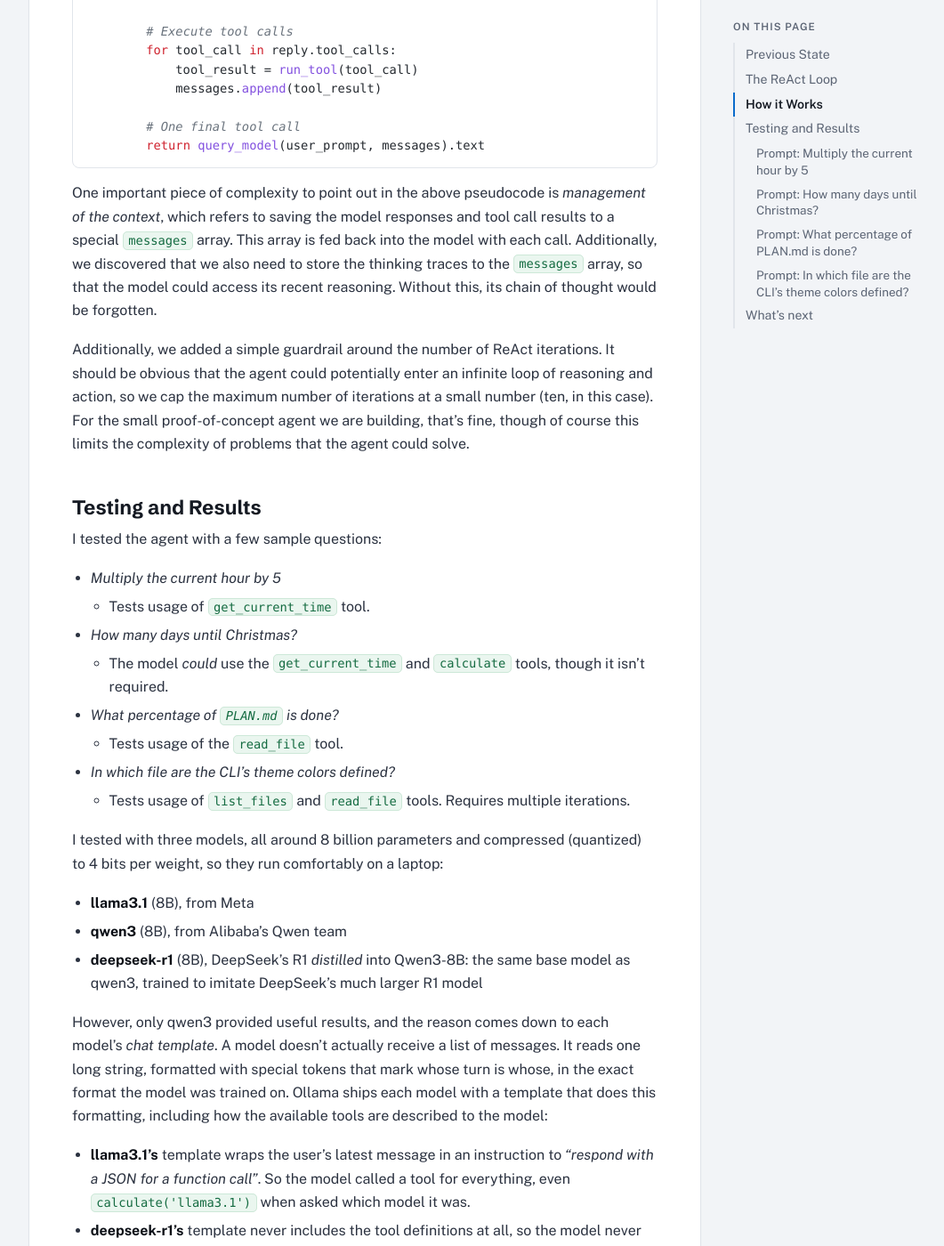
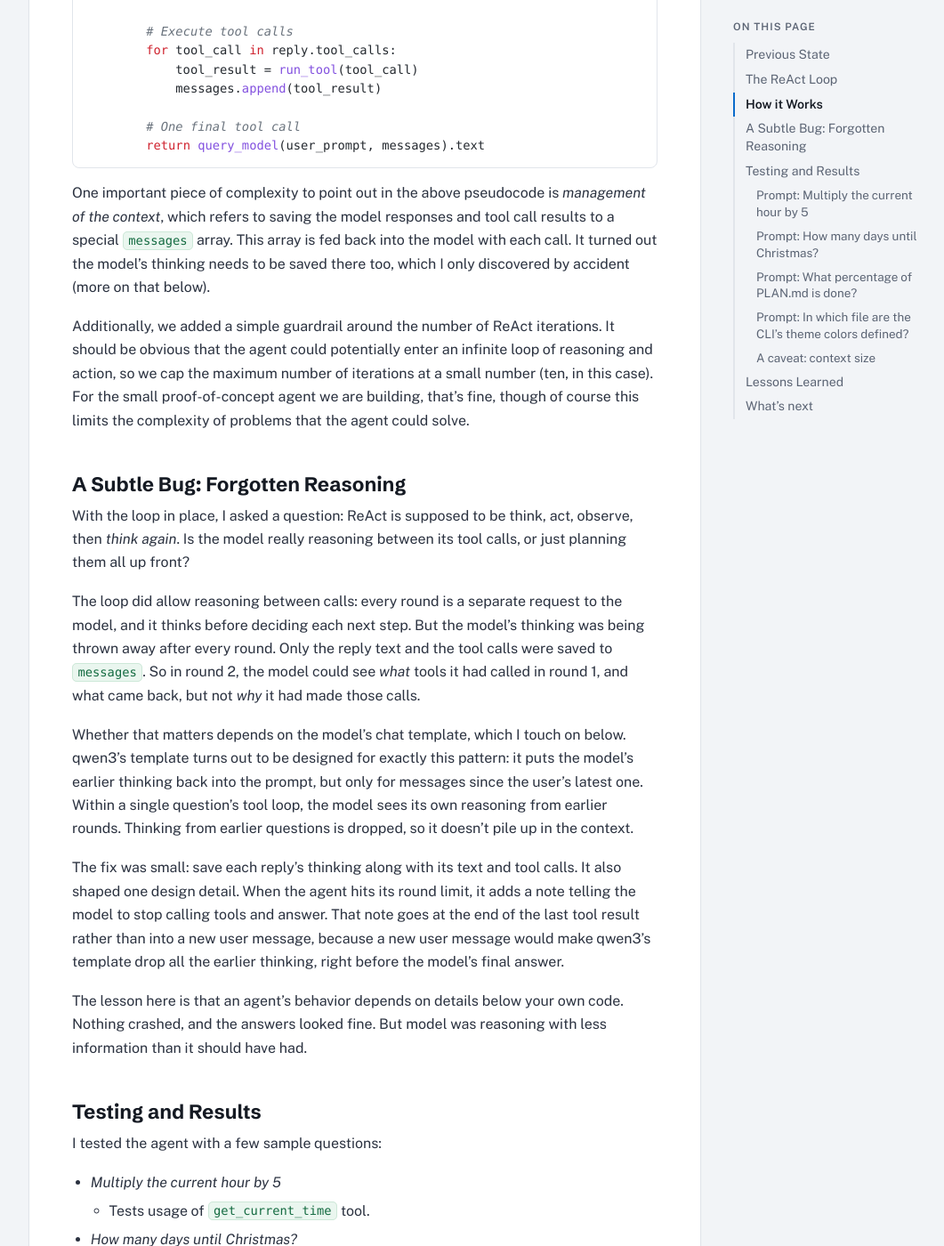
Before and after one commit to EvanKuhn/evankuhn.github.io, a Jekyll site: the page built from _posts/2026-09-29-ai-agent-build-day-2.md, in a window 1280 px wide and 1400 px high, scrolled down 2845 px. Shown: the whole window at 89% size, without its empty margins (108-1169 px from the left). Built offline with Jekyll 4.4.1, drawn with Linux system fonts in a browser that asks for light colours; some of the changed text lies outside the part shown.

Commit message:
more edits

```diff
--- a/_posts/2026-09-29-ai-agent-build-day-2.md
+++ b/_posts/2026-09-29-ai-agent-build-day-2.md
@@ -89,15 +89,41 @@ def handle_user_prompt(user_prompt, messages)
 
 One important piece of complexity to point out in the above pseudocode is _management of the context_,
 which refers to saving the model responses and tool call results to a special `messages` array.
-This array is fed back into the model with each call. Additionally, we discovered that we also
-need to store the thinking traces to the `messages` array, so that the model could access its
-recent reasoning. Without this, its chain of thought would be forgotten.
+This array is fed back into the model with each call. It turned out the model's thinking needs to
+be saved there too, which I only discovered by accident (more on that below).
 
 Additionally, we added a simple guardrail around the number of ReAct iterations. It should be
 obvious that the agent could potentially enter an infinite loop of reasoning and action, so we
 cap the maximum number of iterations at a small number (ten, in this case). For the small
 proof-of-concept agent we are building, that's fine, though of course this limits the complexity
 of problems that the agent could solve.
+
+## A Subtle Bug: Forgotten Reasoning
+
+With the loop in place, I asked a question: ReAct is supposed to be think, act, observe, then
+_think again_. Is the model really reasoning between its tool calls, or just planning them all up
+front?
+
+The loop did allow reasoning between calls: every round is a separate request to the model, and it
+thinks before deciding each next step. But the model's thinking was being thrown away after every
+round. Only the reply text and the tool calls were saved to `messages`. So in round 2, the model
+could see _what_ tools it had called in round 1, and what came back, but not _why_ it had made
+those calls.
+
+Whether that matters depends on the model's chat template, which I touch on below. qwen3's
+template turns out to be designed for exactly this pattern: it puts the model's earlier thinking
+back into the prompt, but only for messages since the user's latest one. Within a single
+question's tool loop, the model sees its own reasoning from earlier rounds. Thinking from earlier
+questions is dropped, so it doesn't pile up in the context.
+
+The fix was small: save each reply's thinking along with its text and tool calls. It also shaped
+one design detail. When the agent hits its round limit, it adds a note telling the model to stop
+calling tools and answer. That note goes at the end of the last tool result rather than into a new
+user message, because a new user message would make qwen3's template drop all the earlier thinking,
+right before the model's final answer.
+
+The lesson here is that an agent's behavior depends on details below your own code. Nothing crashed,
+and the answers looked fine. But model was reasoning with less information than it should have had.
 
 ## Testing and Results
 
@@ -107,7 +133,7 @@ I tested the agent with a few sample questions:
   - Tests usage of `get_current_time` tool.
 - _How many days until Christmas?_
   - The model _could_ use the `get_current_time` and `calculate` tools, though it isn't required.
-- _What percentage of `PLAN.md` is done?_
+- _What percentage of PLAN.md is done?_
   - Tests usage of the `read_file` tool.
 - _In which file are the CLI's theme colors defined?_
   - Tests usage of `list_files` and `read_file` tools. Requires multiple iterations.
@@ -135,9 +161,9 @@ tools are described to the model:
   it used tools only when they were needed.
 
 The deepseek-r1 result is the most striking: it shares qwen3's base model, yet one used tools well
-and the other couldn't use them at all. How a model is fine-tuned, and how its conversation is
+and the other couldn't use them at all. A model's fine-tuning, and how its conversation is
 formatted, matter as much as the underlying model. All three models report that they support
-tools, so that label alone doesn't tell you whether a model is actually good at using them.
+tools, but that label alone doesn't tell you how well the model can _actually_ use them.
 
 ### Prompt: _Multiply the current hour by 5_
 
@@ -153,7 +179,6 @@ with 100% consistency.
 
 This is an interesting finding: models can perform simple arithmetic via inference. While
 convenient, a tool call would be preferable, for accuracy.
-
 
 ### Prompt: _How many days until Christmas?_
 
@@ -178,8 +203,33 @@ The model initially failed this prompt, as it would list files in the current di
 search subdirectories.
 
 Modifying the prompt to tell it to search subdirectories helped. The model iteratively searched
-until it eventually read the `src/agents/config.py` file. It was then able to correctly infer that
-the themes were defined in the `src/agents/ui.py` file, based on the contents of `config.py`.
+until it eventually read the `src/agents/config.py` file. It then correctly concluded that the
+themes were defined in `src/agents/ui.py`, because `config.py` imports them from there. It got
+there by deduction, though, not verification: it answered without reading `ui.py` to confirm.
+
+### A caveat: context size
+
+All of these tests ran with a context window of only 4,096 tokens. That's Ollama's default when a
+request doesn't ask for more, even though these models support anywhere from 40,000 to 131,000.
+A single round can use most of it: the system prompt, the tool definitions, hundreds of tokens of
+thinking, and the contents of any file read. When the limit is exceeded, Ollama drops the
+oldest part of the conversation, so on longer tool chains the model may have lost track of its own
+earlier steps. It can be raised with Ollama's `num_ctx` option, so these tests are worth rerunning
+with a larger context.
+
+## Lessons Learned
+
+The loop itself turned out to be the easy part: a dozen or so lines of code. The hard parts were
+everything around it:
+
+- **Model judgment.** The loop gives the model room to work through a problem, but the model still
+  decides what to do with it. qwen3 needed a hint to search subdirectories, and preferred mental
+  arithmetic to the calculator.
+- **Chat templates.** How each model's conversation is formatted decided which models could use
+  tools at all, and whether the model could see its own earlier reasoning.
+- **Context.** Every round adds to the conversation. With a small context window, a model can
+  quickly lose earlier reasoning.
+
 
 ## What's next
 
```
